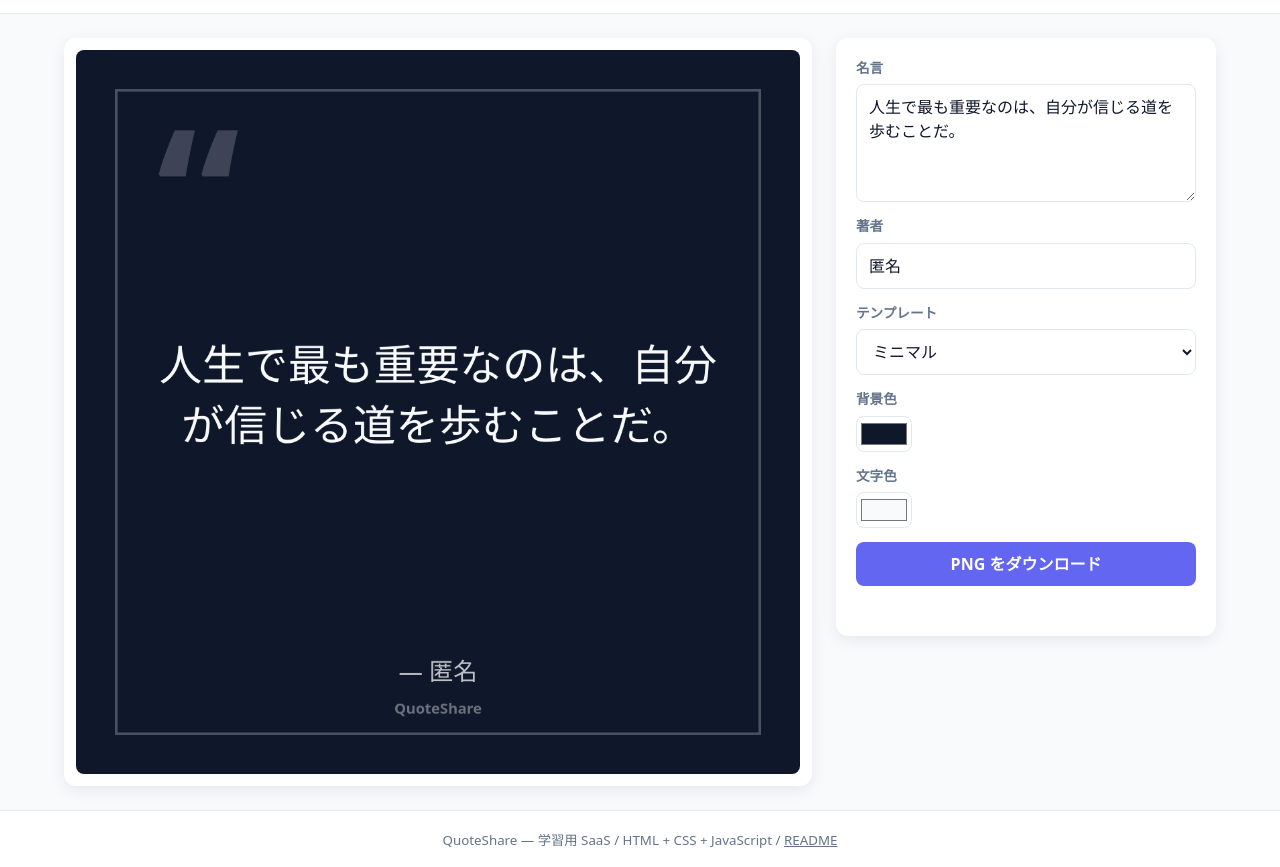
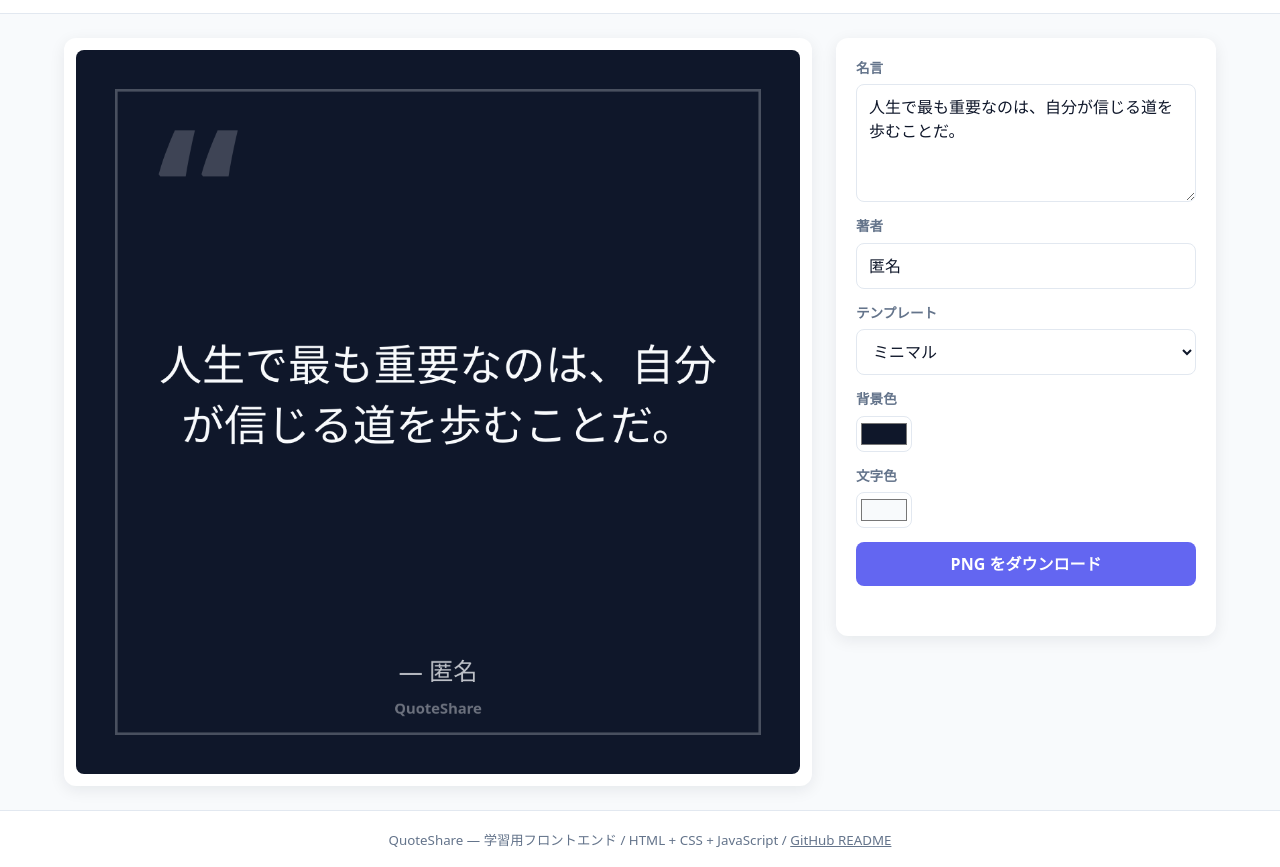
Before and after one commit to sh0k0ma/Basic_SaaS_Quotes, a website: page public/index.html in a window 1280 px wide. Shown: the part 49-916 px from the top of the page. Drawn offline with Linux system fonts and the light colour scheme.

Commit message:
Update README and index.html metadata; clarify app description and footer information

```diff
--- a/public/index.html
+++ b/public/index.html
@@ -3,7 +3,7 @@
 <head>
   <meta charset="UTF-8" />
   <meta name="viewport" content="width=device-width, initial-scale=1.0" />
-  <meta name="description" content="名言を作成して PNG 画像としてダウンロードできる学習用 SaaS" />
+  <meta name="description" content="名言を作成して PNG 画像としてダウンロードできる学習用フロントエンドアプリ" />
   <title>QuoteShare — 名言画像を作る</title>
   <link rel="stylesheet" href="styles/style.css" />
 </head>
@@ -75,8 +75,8 @@
 
   <footer class="app-footer">
     <small>
-      QuoteShare — 学習用 SaaS / HTML + CSS + JavaScript /
-      <a href="/README.md">README</a>
+      QuoteShare — 学習用フロントエンド / HTML + CSS + JavaScript /
+      <a href="https://github.com/sh0k0ma/Basic_SaaS_Quotes">GitHub README</a>
     </small>
   </footer>
 
```
Also changed, not shown: README.md.
